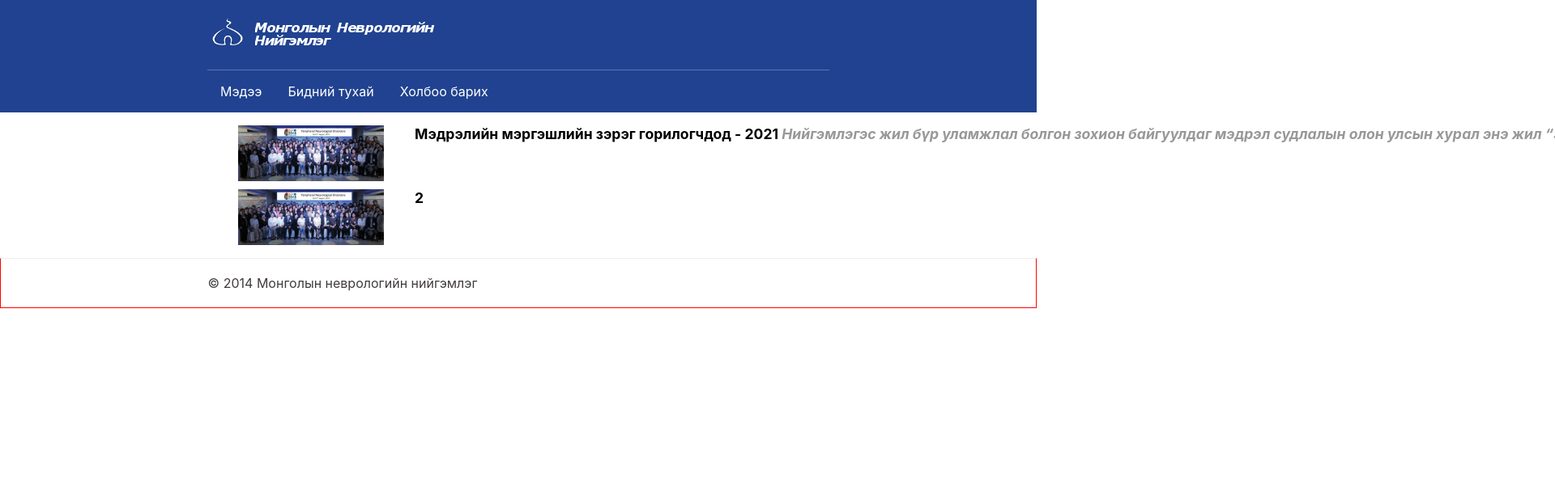
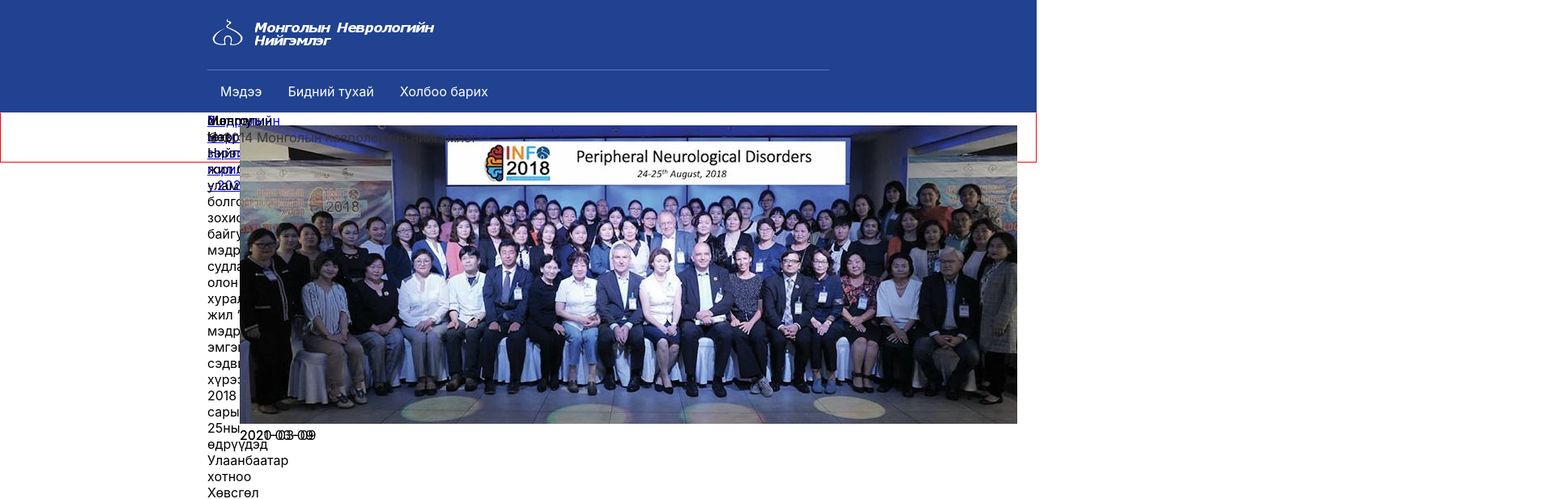
Before and after one commit to orgildorj/mongolian_neurology, a React (Create React App) app: page / in a window 1280 px wide. Shown: the top 617 px of the page at 81% size, 1920 px wide, since content can reach past the window. Built offline with nearby package versions, Linux system fonts and the light colour scheme; the HTML template or start-up script is replaced by a standard one.

Commit message:
Working on newslist

```diff
--- a/src/components/Common.module.css
+++ b/src/components/Common.module.css
@@ -2,6 +2,7 @@
 
 .content {
   display: flex;
+  position: relative;
   width: 60%;
   margin: 0 auto;
   flex-direction: column;
--- a/src/components/content/Content.js
+++ b/src/components/content/Content.js
@@ -2,6 +2,10 @@
 
 import React from "react";
 
-const Content = () => <div>some content</div>;
+import commonStyles from "../Common.module.css";
+
+function Content() {
+  return <div className={commonStyles.content}>Content</div>;
+}
 
 export default Content;
--- a/src/components/newslist/Newslist.js
+++ b/src/components/newslist/Newslist.js
@@ -11,26 +11,49 @@ import data from "../../data/demo_news.json";
 const Newslist = () => (
   <div className={commonStyles.content}>
     <div className={styles.newslistContainer}>
-      <ul>
-        {data.map(({ id, title, text, date, images }) => (
-          <li>
+      {data.map(({ id, title, text, date, images }) =>
+        NewsSection(id, title, text, date, images)
+      )}
+    </div>
+  </div>
+);
+
+const NewsSection = (id, title, text, date, images) => (
+  <div className={styles.newsSection}>
+    <div className={styles.header}>
+      <Link key={id} to={`article/${id}`}>
+        <span className={styles.headline}>{title}</span>
+      </Link>
+    </div>
+    <div className={styles.pic}>
+      <figure>
+        <img src={images[0].src} />
+        <figcaption>
+          <date>{date}</date>
+        </figcaption>
+      </figure>
+    </div>
+    <div className={styles.introduction}>
+      <span className={styles.subtitle}>{text}</span>
+    </div>
+  </div>
+
+  /* <div className={styles.newsSection}>
     <div className={styles.metadata}>
       <img src={images[0].src} />
     </div>
 
     <div className={styles.introduction}>
-              <h3>
+      <div>
         <Link key={id} to={`article/${id}`}>
+          <p>
             <span className={styles.headline}>{title}</span>
-                  <span className={styles.subtitle}>{text.substr(20)}</span>
+            <span className={styles.subtitle}>{text}</span>
+          </p>
         </Link>
-              </h3>
-            </div>
-          </li>
-        ))}
-      </ul>
       </div>
     </div>
+  </div> */
 );
 
 export default Newslist;
--- a/src/components/newslist/Newslist.module.css
+++ b/src/components/newslist/Newslist.module.css
@@ -1,4 +1,8 @@
 /** @format */
+.newslistContainer {
+  position: absolute;
+}
+
 .newslistContainer ul {
   list-style: none;
   padding: 0;
@@ -7,19 +11,42 @@
 
 .newslistContainer ul li {
   display: flex;
+  background-color: rgb(251, 251, 251);
   position: relative;
   white-space: nowrap;
+  border: 1px #ccc solid;
+  padding: 10px;
+  border-radius: 0px;
 }
 
 li + li {
   margin-top: 10px;
 }
 
-.metadata {
+/* News Section */
+.newsSection {
+  display: flex;
+  flex-direction: column;
+  position: relative;
+}
+
+.header {
+  position: absolute;
+  flex: 1;
+}
+
+.pic {
+  position: absolute;
+  flex: 2;
+}
+
+.introduction {
+  position: absolute;
+}
+/* .metadata {
   flex: 1;
   display: flex;
   flex-direction: column;
-  align-items: center;
 }
 
 .metadata img {
@@ -28,8 +55,15 @@ li + li {
 }
 
 .introduction {
-  display: inline-block;
+  display: flex;
   flex: 2;
+  white-space: nowrap;
+  overflow: hidden;
+  position: relative;
+}
+
+.introduction div {
+  position: relative;
 }
 
 .introduction a {
@@ -38,14 +72,14 @@ li + li {
   position: absolute;
 }
 
-.introduction h3 {
+.introduction a p {
   margin: 0;
-  font-size: 110%;
-  overflow-wrap: break-word;
-  position: absolute;
+  display: inline-grid;
 }
 
 .subtitle {
   font-style: italic;
   color: #989898;
+  text-overflow: ellipsis;
 }
+ */
```
Also changed, not shown: 1 other file (tests, documents, lock files or other folders). Lines whose indentation alone changed are shown as unchanged.
